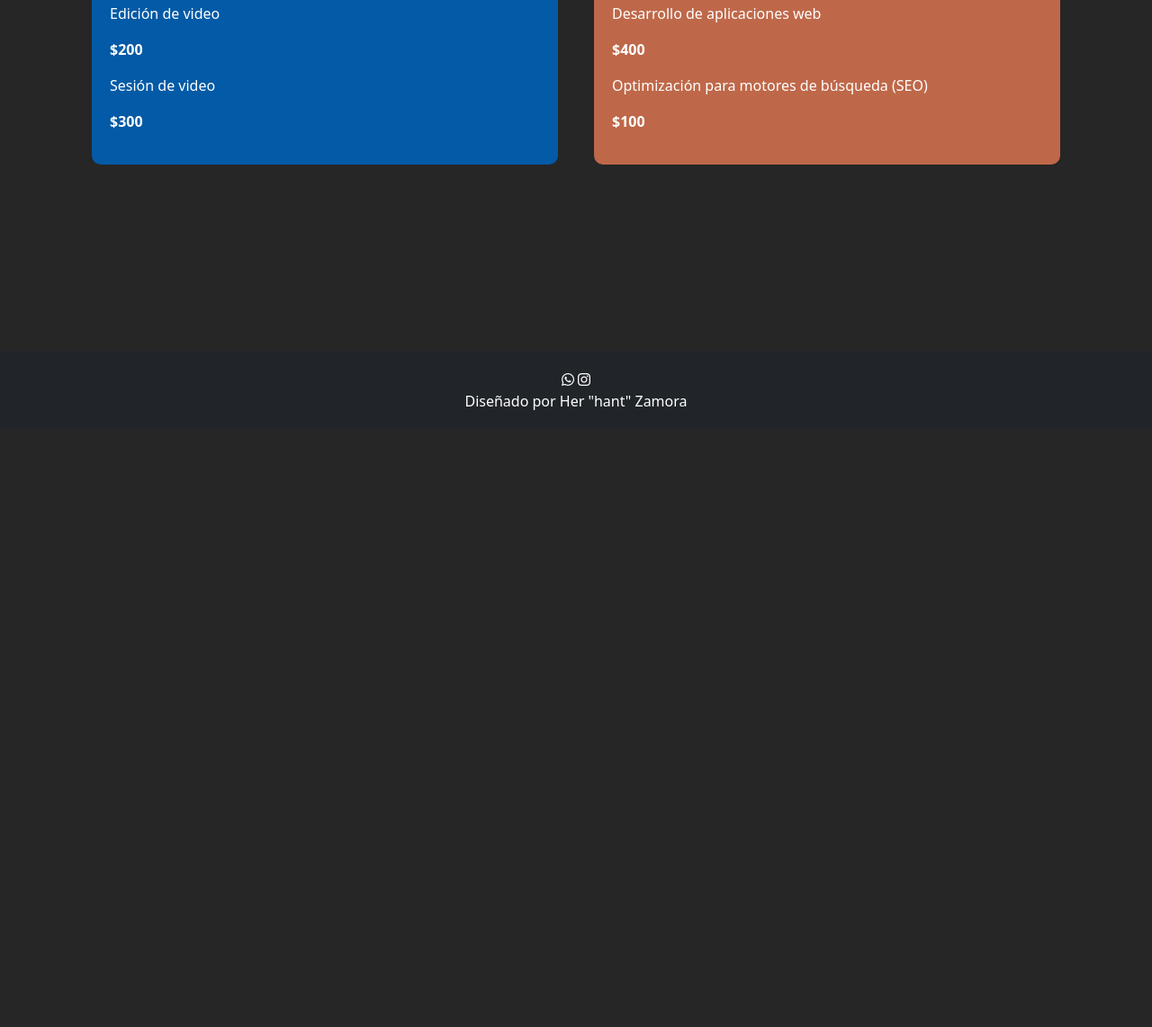
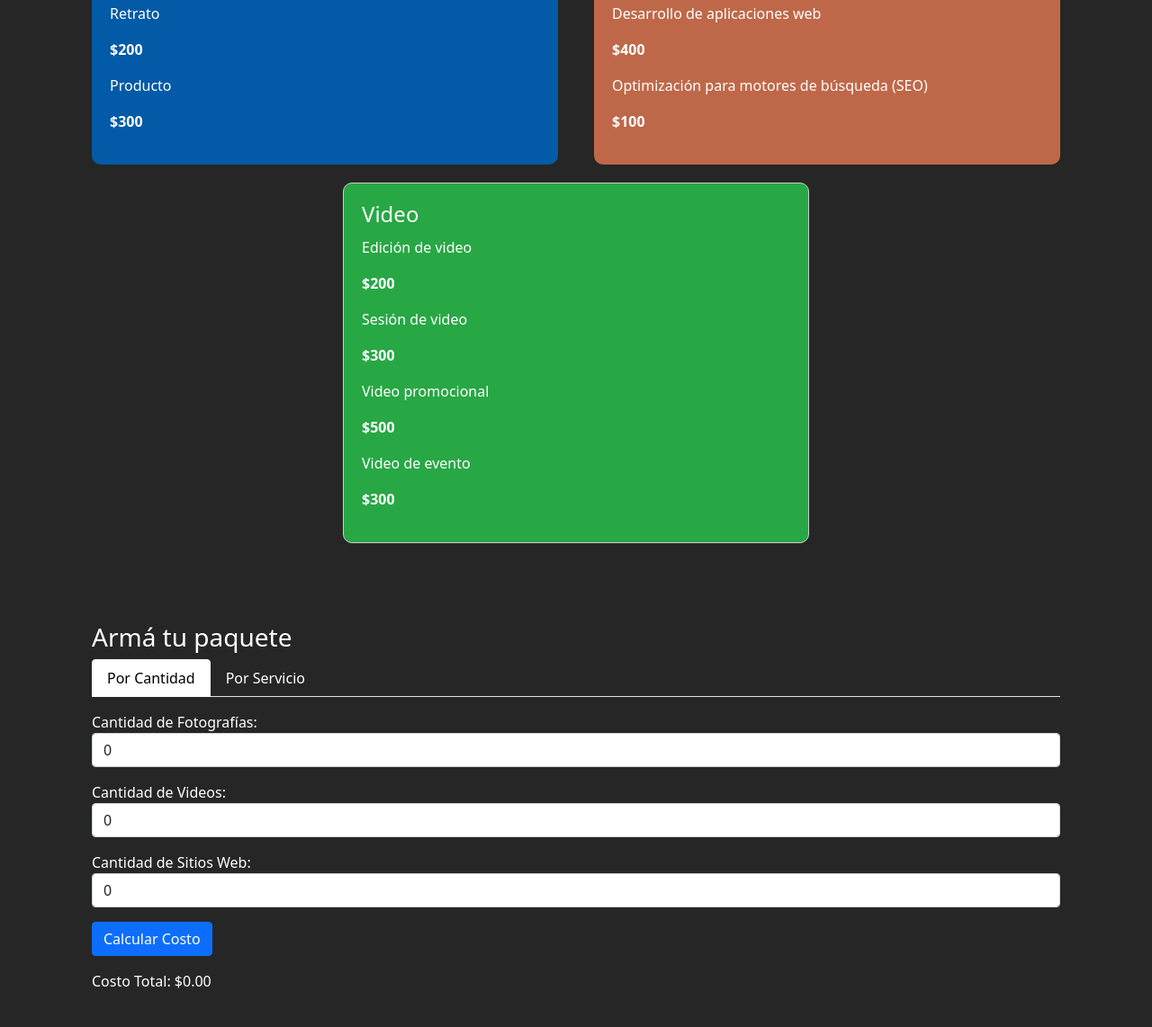
Before and after one commit to herhant/ZamoraLuisHernan-ProyectoFinal, a plain HTML site: page pages/servicios.html in a window 1280 px wide. Shown: the part 322-1464 px from the top of the page at 90% size. Before the commit the page ends 800 px from the top, so only its background shows below. Drawn offline with nearby package versions, Linux system fonts and the light colour scheme.

Commit message:
agregue cotizador en pagina servicios

```diff
--- a/SASS/style.scss
+++ b/SASS/style.scss
@@ -255,3 +255,40 @@ body {
         }
     }
 }
+
+/* COTIZADOR */
+#cotizador {
+    margin-top: 40px;
+    background-color: $color-fondo;
+    padding: 20px;
+    border-radius: 10px;
+    color: #FFFFFF;
+}
+
+.nav-tabs .nav-link {
+    color: #FFFFFF;
+}
+
+.nav-tabs .nav-link.active {
+    background-color: $color-primario;
+    border-color: $color-primario;
+}
+
+
+.servicio-video {
+    background-color: #038C7F;
+    border: 1px solid #ccc;
+    padding: 20px;
+    margin-bottom: 20px;
+}
+
+#botonCarritoCantidad,
+#botonCarritoServicio {
+    transition: background-color 0.3s, color 0.3s;
+}
+
+.nav-tabs .nav-link.active {
+    background-color: #FFFFFF !important;
+    color: #000000 !important;
+    border-color: #FFFFFF !important;
+}
--- /dev/null
+++ b/js/script.js
@@ -0,0 +1,55 @@
+function mostrarCostoPorCantidad() {
+    const numFotos = parseInt(document.getElementById("numFotos").value) || 0;
+    const numVideos = parseInt(document.getElementById("numVideos").value) || 0;
+    const numSitios = parseInt(document.getElementById("numSitios").value) || 0;
+
+    const costoTotal = (numFotos * 200) + (numVideos * 300) + (numSitios * 400);
+    document.getElementById("resultadoCantidad").textContent = `Costo Total: $${costoTotal.toFixed(2)}`;
+
+    const botonCalcular = document.getElementById("botonCalcularCantidad");
+
+    if (costoTotal > 0) {
+        botonCalcular.textContent = 'Limpiar';
+        botonCalcular.onclick = function() {
+            document.getElementById("numFotos").value = 0;
+            document.getElementById("numVideos").value = 0;
+            document.getElementById("numSitios").value = 0;
+            document.getElementById("resultadoCantidad").textContent = 'Costo Total: $0.00';
+            botonCalcular.textContent = 'Calcular Costo';
+            botonCalcular.onclick = mostrarCostoPorCantidad;
+        };
+    } else {
+        botonCalcular.textContent = 'Calcular Costo';
+        botonCalcular.onclick = mostrarCostoPorCantidad;
+    }
+}
+
+function mostrarCostoPorServicio() {
+    const tipoFoto = parseInt(document.getElementById("tipoFoto").value) || 0;
+    const numEdicionesFoto = parseInt(document.getElementById("numEdicionesFoto").value) || 0;
+    const tipoVideo = parseInt(document.getElementById("tipoVideo").value) || 0;
+    const numEdicionesVideo = parseInt(document.getElementById("numEdicionesVideo").value) || 0;
+    const tipoSitio = parseInt(document.getElementById("tipoSitio").value) || 0;
+
+    const costoTotal = tipoFoto + (numEdicionesFoto * 100) + tipoVideo + (numEdicionesVideo * 200) + tipoSitio;
+    document.getElementById("resultadoServicio").textContent = `Costo Total: $${costoTotal.toFixed(2)}`;
+
+    const botonCalcular = document.getElementById("botonCalcularServicio");
+
+    if (costoTotal > 0) {
+        botonCalcular.textContent = 'Limpiar';
+        botonCalcular.onclick = function() {
+            document.getElementById("tipoFoto").value = 0;
+            document.getElementById("numEdicionesFoto").value = 0;
+            document.getElementById("tipoVideo").value = 0;
+            document.getElementById("numEdicionesVideo").value = 0;
+            document.getElementById("tipoSitio").value = 0;
+            document.getElementById("resultadoServicio").textContent = 'Costo Total: $0.00';
+            botonCalcular.textContent = 'Calcular Costo';
+            botonCalcular.onclick = mostrarCostoPorServicio;
+        };
+    } else {
+        botonCalcular.textContent = 'Calcular Costo';
+        botonCalcular.onclick = mostrarCostoPorServicio;
+    }
+}
--- a/pages/servicios.html
+++ b/pages/servicios.html
@@ -1,5 +1,5 @@
 <!DOCTYPE html>
-<html lang="en">
+<html lang="es">
 <head>
     <meta charset="UTF-8">
     <meta name="viewport" content="width=device-width, initial-scale=1.0">
@@ -52,9 +52,9 @@
                     <p class="servicio-precio">$100</p>
                     <p class="servicio-descripcion">Sesión de fotos</p>
                     <p class="servicio-precio">$200</p>
-                    <p class="servicio-descripcion">Edición de video</p>
+                    <p class="servicio-descripcion">Retrato</p>
                     <p class="servicio-precio">$200</p>
-                    <p class="servicio-descripcion">Sesión de video</p>
+                    <p class="servicio-descripcion">Producto</p>
                     <p class="servicio-precio">$300</p>
                 </div>
                 <div class="servicio servicio-desa">
@@ -68,23 +68,78 @@
                     <p class="servicio-descripcion">Optimización para motores de búsqueda (SEO)</p>
                     <p class="servicio-precio">$100</p>
                 </div>
+                <div class="servicio servicio-video" style="background-color: #28a745;">
+                    <h3>Video</h3>
+                    <p class="servicio-descripcion">Edición de video</p>
+                    <p class="servicio-precio">$200</p>
+                    <p class="servicio-descripcion">Sesión de video</p>
+                    <p class="servicio-precio">$300</p>
+                    <p class="servicio-descripcion">Video promocional</p>
+                    <p class="servicio-precio">$500</p>
+                    <p class="servicio-descripcion">Video de evento</p>
+                    <p class="servicio-precio">$300</p>
+                </div>
+            </div>
+            <div id="cotizador" class="mt-5">
+                <h3>Armá tu paquete</h3>
+                <ul class="nav nav-tabs" id="myTab" role="tablist">
+                    <li class="nav-item" role="presentation">
+                        <button class="nav-link active" id="porCantidad-tab" data-bs-toggle="tab" data-bs-target="#porCantidad" type="button" role="tab" aria-controls="porCantidad" aria-selected="true">Por Cantidad</button>
+                    </li>
+                    <li class="nav-item" role="presentation">
+                        <button class="nav-link" id="porServicio-tab" data-bs-toggle="tab" data-bs-target="#porServicio" type="button" role="tab" aria-controls="porServicio" aria-selected="false">Por Servicio</button>
+                    </li>
+                </ul>
+                <div class="tab-content" id="myTabContent">
+                    <div class="tab-pane fade show active" id="porCantidad" role="tabpanel" aria-labelledby="porCantidad-tab">
+                        <div class="mt-3">
+                            <label for="numFotos">Cantidad de Fotografías:</label>
+                            <input type="number" id="numFotos" min="0" value="0" class="form-control mb-3">
+                            <label for="numVideos">Cantidad de Videos:</label>
+                            <input type="number" id="numVideos" min="0" value="0" class="form-control mb-3">
+                            <label for="numSitios">Cantidad de Sitios Web:</label>
+                            <input type="number" id="numSitios" min="0" value="0" class="form-control mb-3">
+                            <button id="botonCalcularCantidad" class="btn btn-primary" onclick="mostrarCostoPorCantidad()">Calcular Costo</button>
+                            <p id="resultadoCantidad" class="mt-3">Costo Total: $0.00</p>
+                        </div>
+                    </div>
+                    <div class="tab-pane fade" id="porServicio" role="tabpanel" aria-labelledby="porServicio-tab">
+                        <div class="mt-3">
+                            <h4>Fotografía</h4>
+                            <label for="tipoFoto">Tipo de sesión:</label>
+                            <select id="tipoFoto" class="form-control mb-3">
+                                <option value="200">Retrato - $200</option>
+                                <option value="300">Producto - $300</option>
+                            </select>
+                            <label for="numEdicionesFoto">Cantidad de Ediciones:</label>
+                            <input type="number" id="numEdicionesFoto" min="0" value="0" class="form-control mb-3">
+
+                            <h4>Video</h4>
+                            <label for="tipoVideo">Tipo de sesión:</label>
+                            <select id="tipoVideo" class="form-control mb-3">
+                                <option value="300">Video de evento - $300</option>
+                                <option value="500">Video promocional - $500</option>
+                            </select>
+                            <label for="numEdicionesVideo">Cantidad de Ediciones:</label>
+                            <input type="number" id="numEdicionesVideo" min="0" value="0" class="form-control mb-3">
+
+                            <h4>Desarrollo Web</h4>
+                            <label for="tipoSitio">Tipo de desarrollo:</label>
+                            <select id="tipoSitio" class="form-control mb-3">
+                                <option value="300">Sitio web responsivo - $300</option>
+                                <option value="400">Aplicación web - $400</option>
+                            </select>
+                            <button id="botonCalcularServicio" class="btn btn-primary" onclick="mostrarCostoPorServicio()">Calcular Costo</button>
+                            <p id="resultadoServicio" class="mt-3">Costo Total: $0.00</p>
+                        </div>
+                    </div>
+                </div>
             </div>
         </div>
     </section>
-    <footer class="footer mt-auto bg-dark">
-        <div class="container">
-            <div class="row">
-                <div class="col text-center">
-                    <a href="https://wa.me/+541122628372" class="footer-icon"><i class="fab fa-whatsapp"></i></a>
-                    <a href="https://www.instagram.com/her.arw/" class="footer-icon"><i
-                            class="fab fa-instagram"></i></a>
-                </div>
-            </div>
-            <div class="row">
-                <div class="col text-center">
-                    Diseñado por Her "hant" Zamora
-                </div>
-            </div>
+    <footer class="mt-auto">
+        <div class="container text-center py-3">
+            <p class="m-0">Derechos Reservados 2024 © HER</p>
         </div>
     </footer>
 
@@ -94,5 +149,7 @@
     <script src="https://cdn.jsdelivr.net/npm/bootstrap@5.1.3/dist/js/bootstrap.min.js"
         integrity="sha384-QJHtvGhmr9XOIpI6YVutG+2QOK9T+ZnN4kzFN1RtK3zEFEIsxhlmWl5/YESvpZ13"
         crossorigin="anonymous"></script>
+    <script src="../js/script.js"></script>
+
 </body>
 </html>
```
Also changed, not shown: index.html (+2 -0 lines), CSS/style.css, 1 other file.
